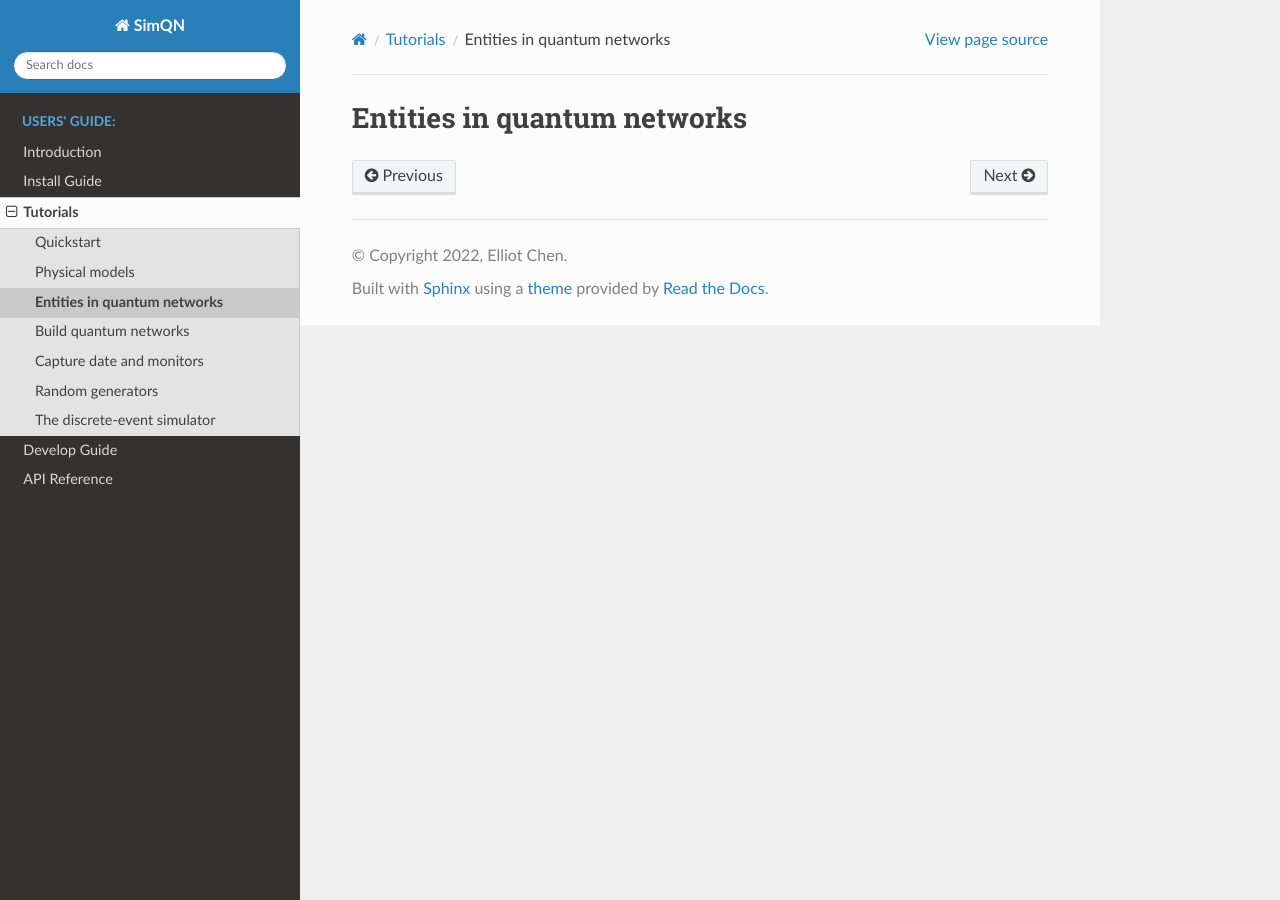
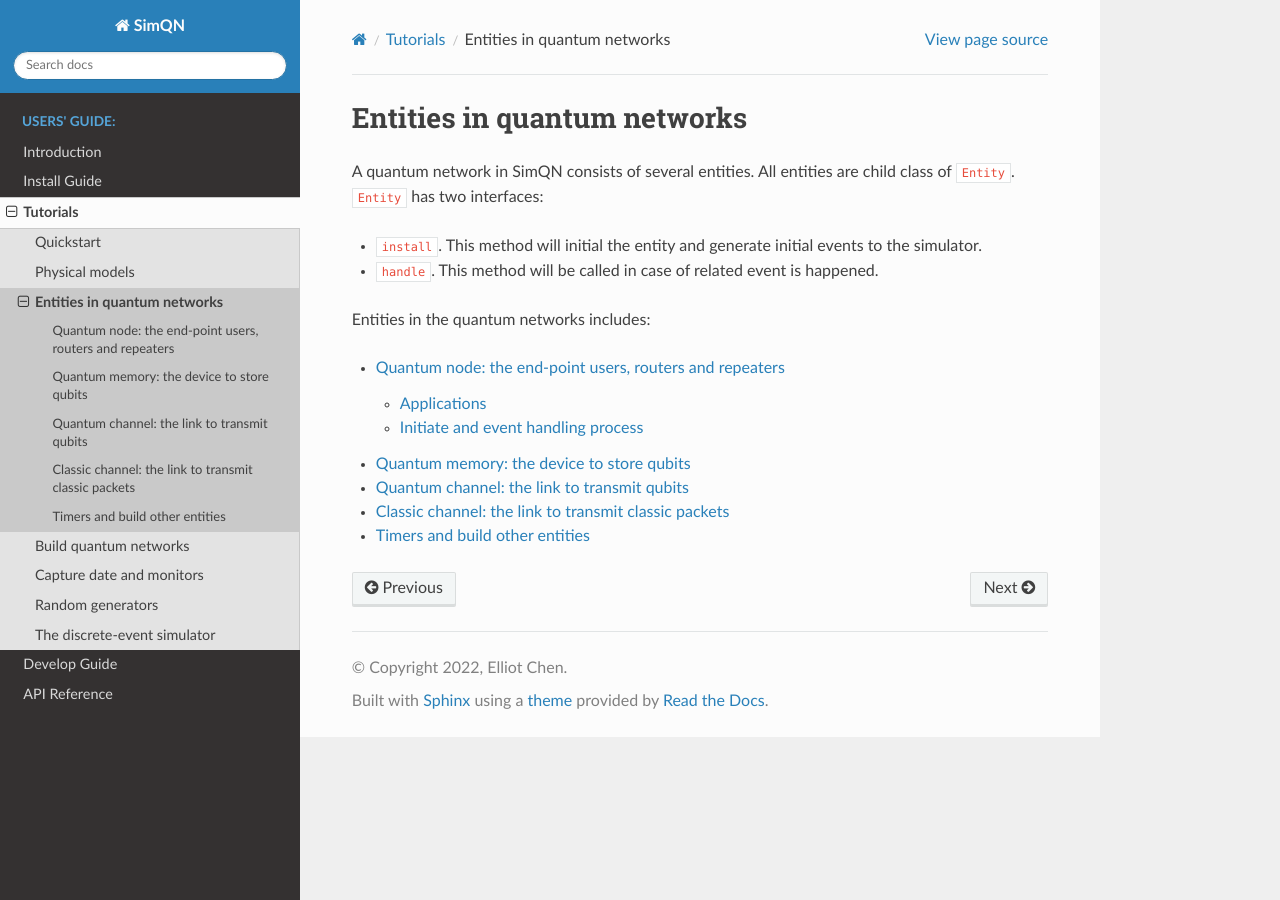
Before and after one commit to QNLab-USTC/SimQN, a Sphinx documentation site: the page built from docs/source/tutorials.entity.rst, in a window 1280 px wide. Built offline with Sphinx 7.4.7 and the Read the Docs theme 2.0.0, drawn with Linux system fonts in a browser that asks for light colours.

Commit message:
[docs] update docs for nodes and memories

```diff
--- /dev/null
+++ b/docs/source/tutorials.entity.cchannel.rst
@@ -0,0 +1,2 @@
+Classic channel: the link to transmit classic packets
+========================================================
--- /dev/null
+++ b/docs/source/tutorials.entity.memory.rst
@@ -0,0 +1,57 @@
+Quantum memory: the device to store qubits
+==============================================
+
+Quantum memory is an entity that can store qubits. It can be equipped to a quantum nodes:
+
+.. code-block:: python
+
+    from qns.entity.node.node import QNode
+    from qns.entity.memory.memory import QuantumMemory
+
+    n1 = QNode("n1") # a quantum node named "n1"
+    m = QuantumMemory("m1")
+    n1.add_memory(m)
+
+``read`` and ``write`` methods are used to store and get a qubit. The ``read`` methods will use the qubit's name or reference as the keyword to search the qubit.
+
+.. code-block:: python
+
+    q1 = Qubit()
+    m.write(q1)
+    q2 = m.read()
+
+The memory can have a limited size. ``is_full`` function returns whether the memory is full:
+
+.. code-block:: python
+
+    from qns.entity.node.node import QNode
+    from qns.entity.memory.memory import QuantumMemory
+
+    n1 = QNode("n1") # a quantum node named "n1"
+    m2 = QuantumMemory("m2", capacity = 10) # a memory can store 10 qubits
+    n1.add_memory(m2)
+
+    m2.is_full() # check if the memory is full
+
+Also, storage error can be introduced during storage a qubit. The error is handled in function ``storage_error_model``, which takes the storage time and other parameters as the input. Those parameters shows the memory attributions (such as the coherence time), and they can be set using ``store_error_model_args``. This parameter should be in the directory form.
+
+.. code-block:: python
+
+    from qns.entity.memory.memory import QuantumMemory
+    from qns.models.epr import WernerStateEntanglement
+
+    class ErrorEntanglement(WernerStateEntanglement):
+        def storage_error_model(self, t: float, **kwargs):
+            # storage error will reduce the fidelity
+            t_coh = kwargs.get("t_coh", 1)
+            self.w = self.w * np.exp(- t / t_coh)
+
+    # memory error attributions: coherence time is 1 second
+    m3 = QuantumMemory("m3", capacity = 10, store_error_model_args = {"t_coh": 1})
+
+    # generate an entanglement and store it
+    epr1 = ErrorEntanglement(name="epr1")
+    m3.write(epr1)
+
+    # after a while, the fidelity will drop
+    epr2 = m3.read("epr1")
--- /dev/null
+++ b/docs/source/tutorials.entity.node.rst
@@ -0,0 +1,109 @@
+Quantum node: the end-point users, routers and repeaters
+===========================================================
+
+Quantum nodes are the parties in the quantum network. They can be end-point users, quantum routers, switches and repeaters. Quantum nodes may equip devices for quantum measurement and operations. They can also have quantum memories and share quantum channel and classic channels.
+
+Quantum node can be generated, and they can also equip memories and channels:
+
+.. code-block:: python
+
+    from qns.entity.node.node import QNode
+    from qns.entity.memory.memory import QuantumMemory
+    from qns.entity.qchannel.qchannel import QuantumChannel
+    from qns.entity.cchannel.cchannel import ClassicChannel
+
+    n1 = QNode("n1") # a quantum node named "n1"
+
+    # add quantum memory
+    m = QuantumMemory("m1")
+    n1.add_memory(m)
+
+    # add classic channel
+    cl1 = ClassicChannel(name="cl1", bandwidth=10, delay=0.2, drop_rate=0.1, max_buffer_size=30)
+    n1.add_cchannel(cl1)
+
+    # add quantum channel
+    ql1 = QuantumChannel(name="ql1", bandwidth=3, delay=0.2, drop_rate=0.1, max_buffer_size=5)
+    n1.add_qchannel(ql1)
+
+It is also possible to get the channel by the destination by ``get_cchannel`` or ``get_channel``:
+
+.. code-block:: python
+
+    n1 = QNode("n1")
+    n2 = QNode("n2")
+
+    # add a quantum channel
+    ql1 = QuantumChannel(name="ql1", bandwidth=3, delay=0.2)
+    n1.add_qchannel(ql1)
+    n2.add_qchannel(ql1)
+
+    # get the quantum channel by destination
+    assert(ql1 == n1.get_qchannel(n2))
+
+Applications
+----------------
+
+Quantum nodes may behavior differently. For example, some nodes may be the sender and other may be the receiver. Nodes in the quantum networks may be the routers or switches. Thus, quantum nodes can install different ``Applications``. Applications are the programmes running on the quantum nodes.
+
+It is possible to install and get applications:
+
+.. code-block:: python
+
+    from qns.network.protocol.entanglement_distribution import EntanglementDistributionApp
+    from qns.entity.node.node import QNode
+
+    app = EntanglementDistributionApp() # the application
+    n1 = QNode("n1")
+
+    # add an application
+    n1.add_apps(app)
+
+    # get applications by the class
+    assert(app == n1.get_apps(EntanglementDistributionApp)[0])
+
+    # install application when generate the quantum node
+    n2 = QNode("n2", apps = [EntanglementDistributionApp()])
+
+The application can get the related node and simulator:
+
+.. code-block:: python
+
+    node = app.get_node()
+    simulator = app.get_simulator()
+
+The application needs to implements the following two methods:
+
+- ``install``: initiate the application and inject initial events
+- ``handle``: handle the incoming events
+
+One example is:
+
+.. code-block:: python
+
+    from qns.entity.node.app import Application
+
+    class PrintApp(Application):
+        def __init__(self):
+            super().__init__()
+
+        def install(self, node, simulator: Simulator):
+            # initiate the application
+            super().install(node, simulator)
+            print("init")
+
+        def handle(self, node, event: Event):
+            # called when the event happens
+            print(f"event {event} happens")
+
+Other examples can be found at ``qns.network.protocols``.
+
+Initiate and event handling process
+---------------------------------------
+
+Both nodes and applications has ``install`` and ``handle`` methods. The relation is:
+
+1. The nodes' ``install`` method will call every memories, channels and applications' ``install`` method to initiate every sub-entities and applications.
+2. The application's ``install`` method should be implemented by users and do the 'dirty work' to actually initiate the node's state.
+3. When an related event happends, the node' ``handle`` method will call all its applications' ``handle`` method to handle the event.
+4. The application's ``handle`` method should be implemented by users to actually handle the events
--- /dev/null
+++ b/docs/source/tutorials.entity.other.rst
@@ -0,0 +1,2 @@
+Timers and build other entities
+====================================
--- /dev/null
+++ b/docs/source/tutorials.entity.qchannel.rst
@@ -0,0 +1,2 @@
+Quantum channel: the link to transmit qubits
+================================================
--- a/docs/source/tutorials.entity.rst
+++ b/docs/source/tutorials.entity.rst
@@ -1,2 +1,18 @@
 Entities in quantum networks
 ==================================
+
+A quantum network in SimQN consists of several entities. All entities are child class of ``Entity``. ``Entity`` has two interfaces:
+
+- ``install``. This method will initial the entity and generate initial events to the simulator.
+- ``handle``. This method will be called in case of related event is happened.
+
+Entities in the quantum networks includes:
+
+.. toctree::
+   :maxdepth: 4
+
+   tutorials.entity.node
+   tutorials.entity.memory
+   tutorials.entity.qchannel
+   tutorials.entity.cchannel
+   tutorials.entity.other
--- a/docs/source/tutorials.models.qubit.rst
+++ b/docs/source/tutorials.models.qubit.rst
@@ -1,7 +1,7 @@
 The qubit model
 ======================
 
-The qubit model is in package `qns.models.qubit`. `Qubit` is the class to represent a qubit. One or more qubits (entangled) qubits form a system `QState`, which uses a complex matrix to denote the current quantum state. It is easy to produce a qubit:
+The qubit model is in package ``qns.models.qubit``. ``Qubit`` is the class to represent a qubit. One or more qubits (entangled) qubits form a system ``QState``, which uses a complex matrix to denote the current quantum state. It is easy to produce a qubit:
 
 .. code-block:: python
 
@@ -61,7 +61,7 @@ For not entangled single qubit, Pauli Y measure and Z measure is also available:
 Error models
 -------------------------
 
-To present errors in storage or transmission, users can build their qubits models by implementing the `transfer_error_model` and `storage_error_model`. The following examples shows a qubit will suffer bit flip error during transmission:
+To present errors in storage or transmission, users can build their qubits models by implementing the ``transfer_error_model`` and ``storage_error_model``. The following examples shows a qubit will suffer bit flip error during transmission:
 
 .. code-block:: python
 
--- a/docs/source/tutorials.models.rst
+++ b/docs/source/tutorials.models.rst
@@ -2,10 +2,10 @@ Physical models
 ======================
 
 Physical models are the models to describe qubits or entanglements.
-SimQN provides an interface (named `QuantumModel`) to implement multiple physical models.
-Currently, SimQN present 2 models, a full functional qubit model and a high level entanglement model. Both models are the child classes of `QuantumModel`. By extend `QuantumModel`, other physical models can be built.
+SimQN provides an interface (named ``QuantumModel``) to implement multiple physical models.
+Currently, SimQN present 2 models, a full functional qubit model and a high level entanglement model. Both models are the child classes of ``QuantumModel``. By extend ``QuantumModel``, other physical models can be built.
 
-`QuantumModel` class provides two abstract motheds, `storage_error_model` and `transfer_error_model` to describe the errors in quantum memory and channels. `storage_error_model` takes the storage time `t` and other parameters as the input. It change the quantum state accordingly. `transfer_error_model` takes the channel length `length` and other parameters as the input.
+``QuantumModel`` class provides two abstract motheds, ``storage_error_model`` and ``transfer_error_model`` to describe the errors in quantum memory and channels. ``storage_error_model`` takes the storage time ``t`` and other parameters as the input. It change the quantum state accordingly. ``transfer_error_model`` takes the channel length ``length`` and other parameters as the input.
 
 .. toctree::
    :maxdepth: 4
```
Also changed, not shown: docs/source/tutorials.models.epr.rst (+9 -9 lines), 9 other files.
